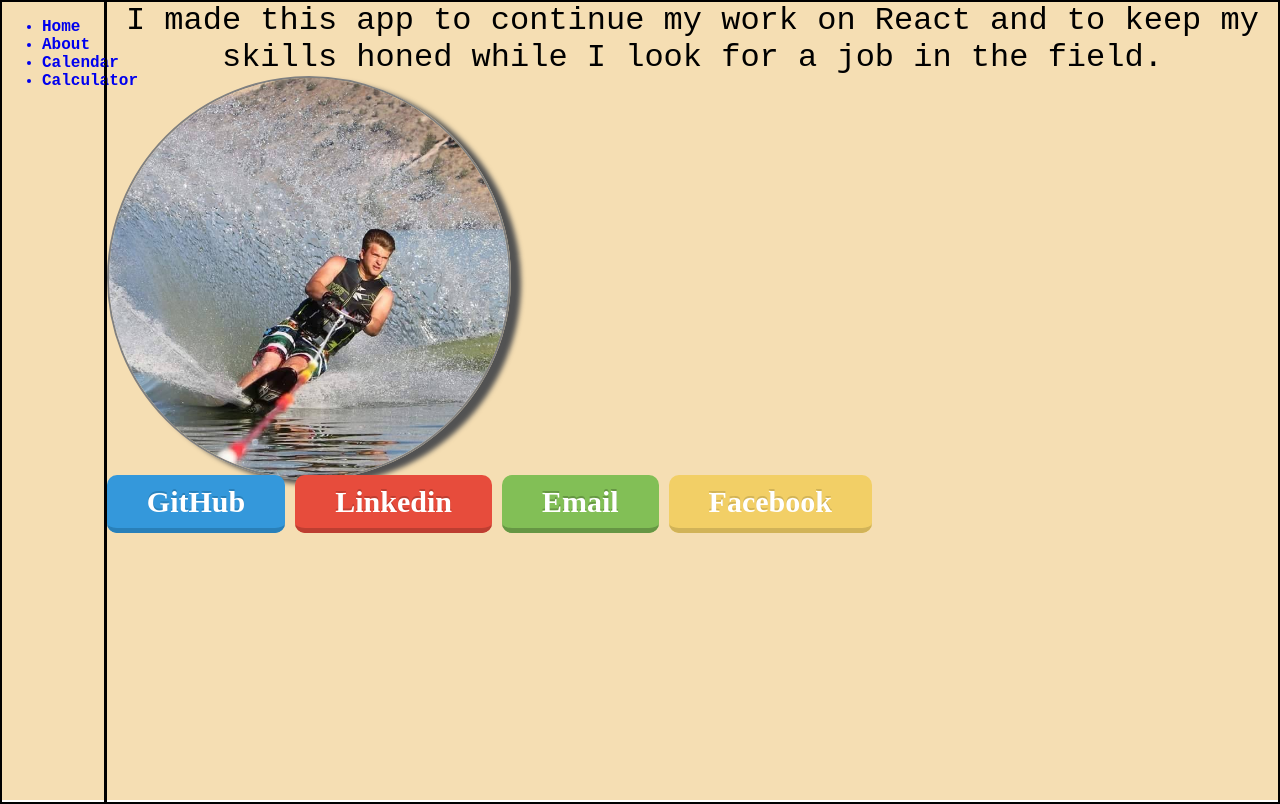
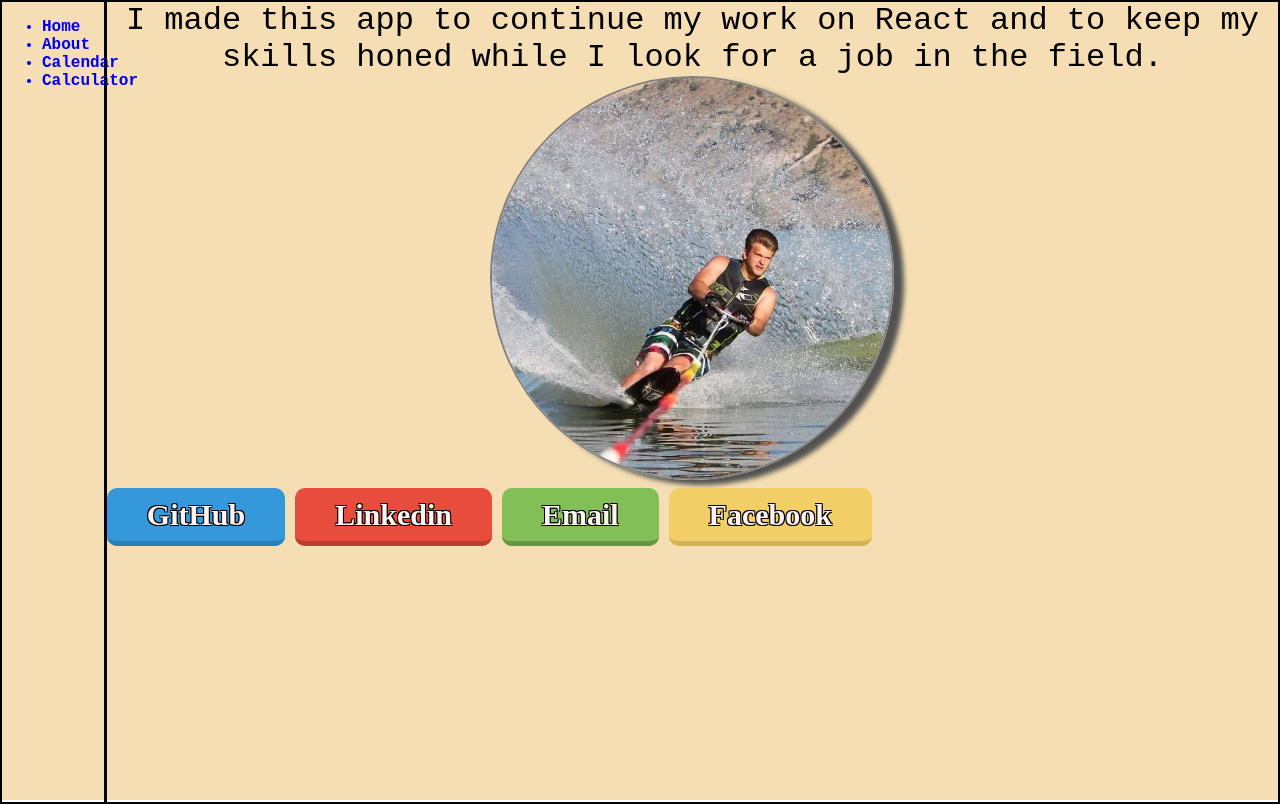
Before and after one commit to davecalderwood/Tools2, a React (Create React App) app: page /about in a window 1280 px wide. Built offline with nearby package versions, Linux system fonts and the light colour scheme.

Commit message:
Added flavor to the buttons on about page

```diff
--- a/src/App.css
+++ b/src/App.css
@@ -32,6 +32,10 @@ a {
   border-radius: 50%;
   border: 2px solid grey;
   box-shadow: 10px 5px 5px rgb(82, 82, 82);
+  display: block;
+  margin-left: auto;
+  margin-right: auto;
+  /* width: 50%; */
 }
 /* ------------------------------------------ Title ------------------------------------ */
 @import url('https://fonts.googleapis.com/css?family=Chewy');
@@ -195,7 +199,7 @@ button {
 .blue .ball  { background: linear-gradient(#59e, rgb(81, 117, 180)); }
 .shadow {
   animation: shadow 300ms cubic-bezier(0.165, 0.840, 0.440, 1.000) infinite alternate;
-  background: #000;
+  background: rgb(90, 90, 90);
   bottom: -90px;
   height: 25px;
   width: 75px;
@@ -236,28 +240,47 @@ button {
 	border-radius: 10px;
 	font-family: 'Pacifico', cursive;
 	font-size: 30px;
-	color: white;
-  text-decoration: none;
+	color: rgb(255, 243, 243);
 }
 .blue {
 	background-color: #3498DB;
 	border-bottom: 5px solid #2980B9;
-	text-shadow: 0px -2px #2980B9;
+  text-shadow: 0px -2px #2980B9;
+  text-shadow:
+  -1px -1px 0 #000,
+  1px -1px 0 #000,
+  -1px 1px 0 #000,
+  1px 1px 0 #000;
 }
 .red {
 	background-color: #E74C3C;
 	border-bottom: 5px solid #BD3E31;
-	text-shadow: 0px -2px #BD3E31;
+  text-shadow: 0px -2px #BD3E31;
+  text-shadow:
+  -1px -1px 0 #000,
+  1px -1px 0 #000,
+  -1px 1px 0 #000,
+  1px 1px 0 #000;
 }
 .green {
 	background-color: #82BF56;
 	border-bottom: 5px solid #669644;
-	text-shadow: 0px -2px #669644;
+  text-shadow: 0px -2px #669644;
+  text-shadow:
+  -1px -1px 0 #000,
+  1px -1px 0 #000,
+  -1px 1px 0 #000,
+  1px 1px 0 #000;
 }
 .yellow {
 	background-color: #F2CF66;
 	border-bottom: 5px solid #D1B358;
-	text-shadow: 0px -2px #D1B358;
+  text-shadow: 0px -2px #D1B358;
+  text-shadow:
+  -1px -1px 0 #000,
+  1px -1px 0 #000,
+  -1px 1px 0 #000,
+  1px 1px 0 #000;
 }
 .action-button:active {
 	transform: translate(0px,5px);
--- a/src/pages/About.js
+++ b/src/pages/About.js
@@ -6,7 +6,7 @@ export default class About extends Component {
         <div className="component">
         {/* Info about 'About' page wih links to external sites about me, Linkedin etc... */}
             <div className="about">I made this app to continue my work on React and to keep my skills honed while I look for a job in the field. </div>
-            <img className="waterski" src="../Waterski.jpg" alt="Waterski"></img>
+            <img className="waterski" src="../Waterski.jpg" alt="Waterski"></img><br/>
 
             {/* Buttons with animations and links to other sites */}
             <a
```
